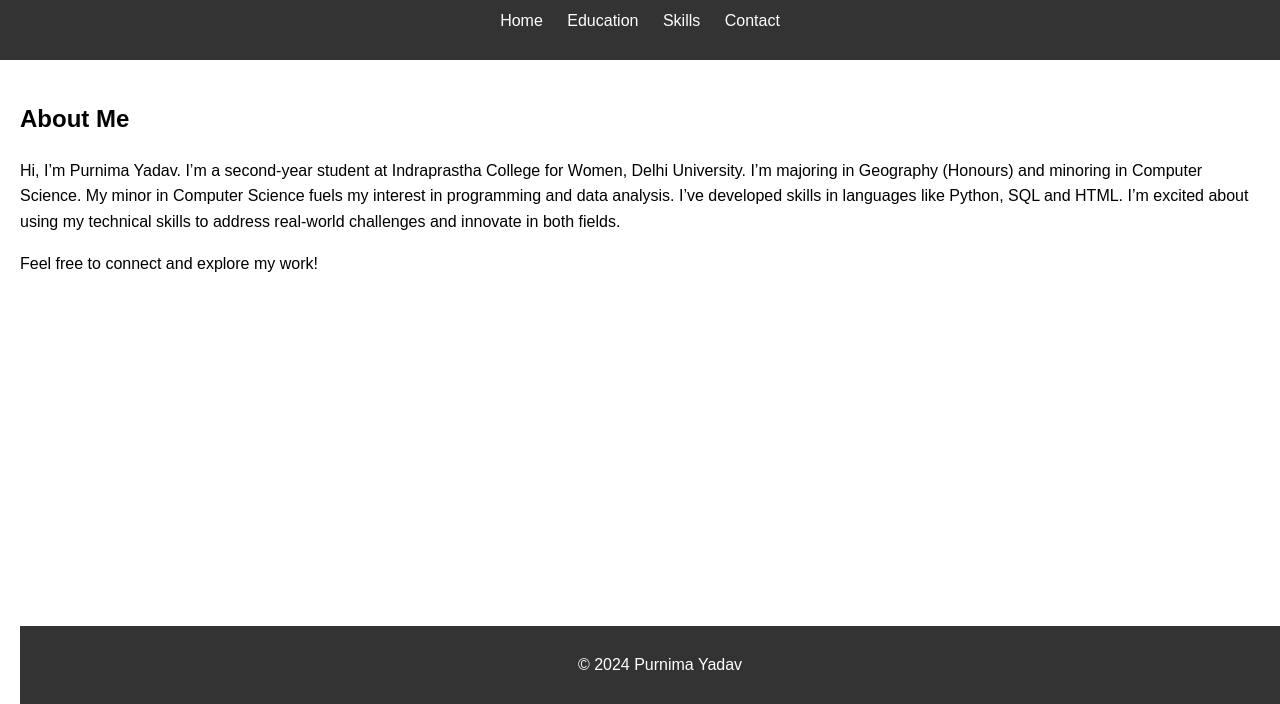
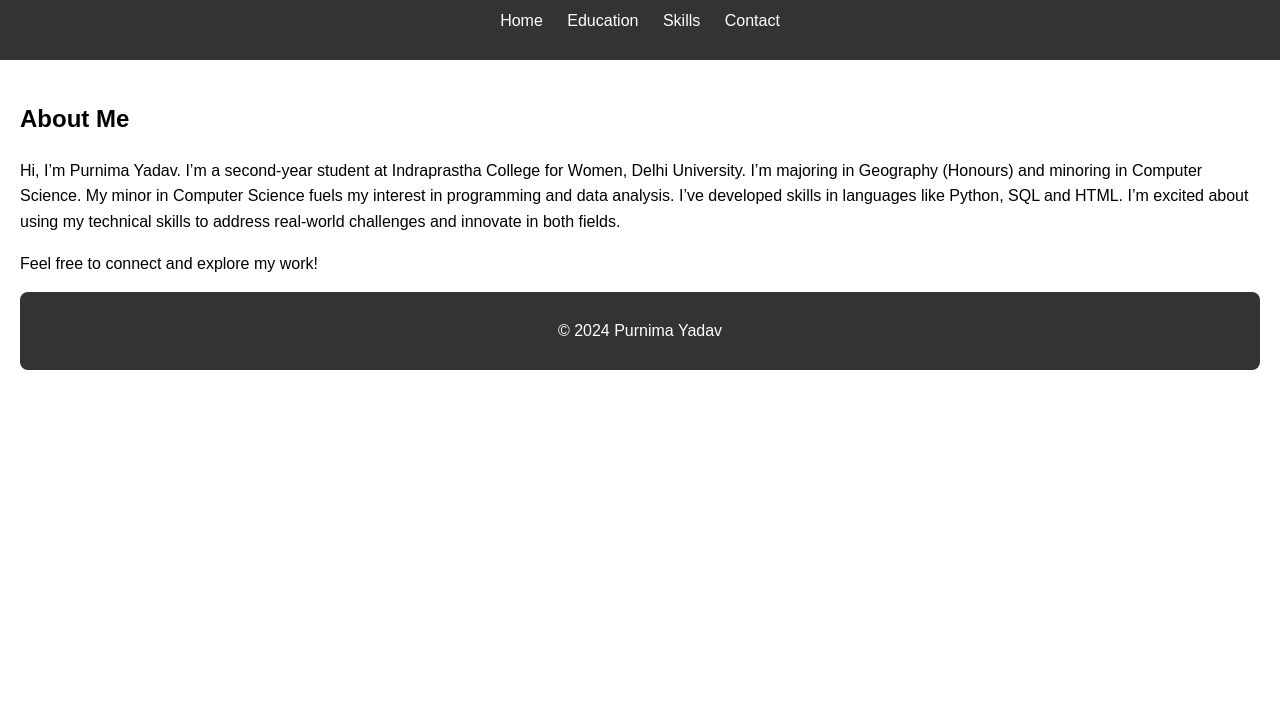
Before and after one commit to Purnima-Yadav/Purnima-Yadav.github.io, a plain HTML site: page index.html in a window 1280 px wide. Shown: the part 96-800 px from the top of the page. Drawn offline with Linux system fonts and the light colour scheme.

Commit message:
Update styles.css

```diff
--- a/styles.css
+++ b/styles.css
@@ -36,9 +36,7 @@ footer {
     color: #fff;
     text-align: center;
     padding: 10px 0;
-    position: fixed;
-    width: 100%;
-    bottom: 0;
+    border-radius: 8px;
 }
 html {
             scroll-behavior: smooth;
```
